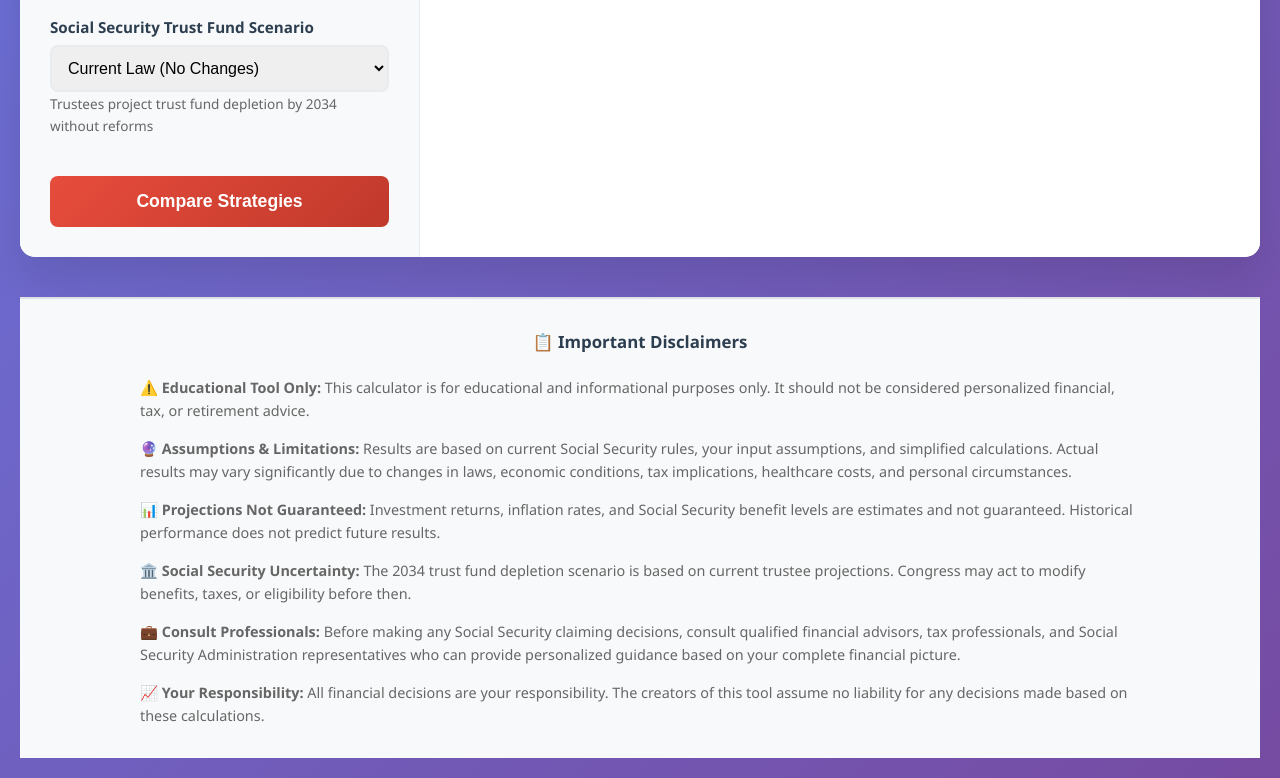
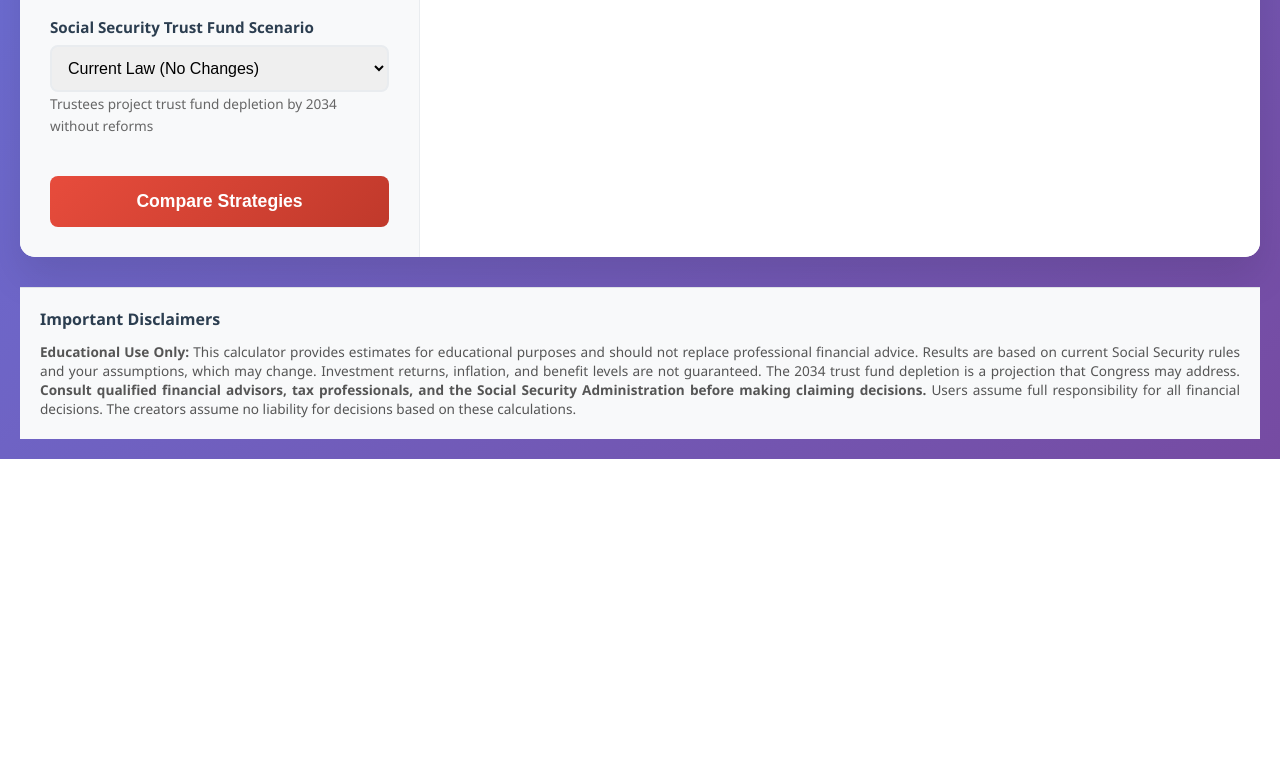
Before and after one commit to jamecl/socseccalc, a plain HTML site: page index.html in a window 1280 px wide. Shown: the part 991-1769 px from the top of the page. After the commit the page ends 1450 px from the top, so only its background shows below. Drawn offline with Linux system fonts and the light colour scheme.

Commit message:
Update index.html

```diff
--- a/index.html
+++ b/index.html
@@ -1071,20 +1071,10 @@
         }
     </script>
 
-    <div style="background: #f8f9fa; border-top: 2px solid #dee2e6; padding: 30px; margin-top: 40px; text-align: center; color: #666; font-size: 0.9rem; line-height: 1.6;">
-        <h3 style="color: #2c3e50; margin-bottom: 20px;">📋 Important Disclaimers</h3>
-        <div style="max-width: 1000px; margin: 0 auto; text-align: left;">
-            <p style="margin-bottom: 15px;"><strong>⚠️ Educational Tool Only:</strong> This calculator is for educational and informational purposes only. It should not be considered personalized financial, tax, or retirement advice.</p>
-
-            <p style="margin-bottom: 15px;"><strong>🔮 Assumptions & Limitations:</strong> Results are based on current Social Security rules, your input assumptions, and simplified calculations. Actual results may vary significantly due to changes in laws, economic conditions, tax implications, healthcare costs, and personal circumstances.</p>
-
-            <p style="margin-bottom: 15px;"><strong>📊 Projections Not Guaranteed:</strong> Investment returns, inflation rates, and Social Security benefit levels are estimates and not guaranteed. Historical performance does not predict future results.</p>
-
-            <p style="margin-bottom: 15px;"><strong>🏛️ Social Security Uncertainty:</strong> The 2034 trust fund depletion scenario is based on current trustee projections. Congress may act to modify benefits, taxes, or eligibility before then.</p>
-
-            <p style="margin-bottom: 15px;"><strong>💼 Consult Professionals:</strong> Before making any Social Security claiming decisions, consult qualified financial advisors, tax professionals, and Social Security Administration representatives who can provide personalized guidance based on your complete financial picture.</p>
-
-            <p style="margin-bottom: 0;"><strong>📈 Your Responsibility:</strong> All financial decisions are your responsibility. The creators of this tool assume no liability for any decisions made based on these calculations.</p>
+    <div style="background: #f8f9fa; border-top: 1px solid #dee2e6; padding: 20px; margin-top: 30px; color: #555; font-size: 0.85rem; line-height: 1.4;">
+        <div style="max-width: 1200px; margin: 0 auto;">
+            <h4 style="color: #2c3e50; margin: 0 0 12px 0; font-size: 1rem;">Important Disclaimers</h4>
+            <p style="margin: 0; text-align: justify;"><strong>Educational Use Only:</strong> This calculator provides estimates for educational purposes and should not replace professional financial advice. Results are based on current Social Security rules and your assumptions, which may change. Investment returns, inflation, and benefit levels are not guaranteed. The 2034 trust fund depletion is a projection that Congress may address. <strong>Consult qualified financial advisors, tax professionals, and the Social Security Administration before making claiming decisions.</strong> Users assume full responsibility for all financial decisions. The creators assume no liability for decisions based on these calculations.</p>
         </div>
     </div>
 </body>
```
